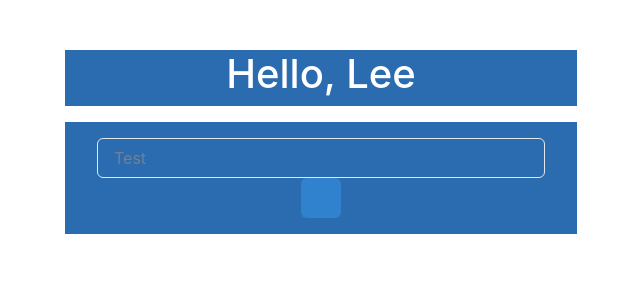
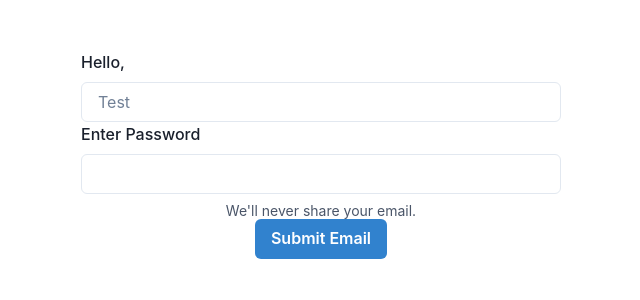
Before and after one commit to CharleeBrown/reactdoctrack, a React (Create React App) app: page / in a window 1280 px wide. Shown: the top 300 px of the page, without its empty margins (319-959 px from the left). Built offline with nearby package versions, Linux system fonts and the light colour scheme.

Commit message:
added useState correctly

```diff
--- a/src/App.js
+++ b/src/App.js
@@ -31,7 +31,7 @@ function App() {
           Learn React
         </a>
       </header> */}
-    <Logins name="Lee"></Logins>
+    <Logins ></Logins>
     </div>
 
   </ChakraProvider>
--- a/src/components/Logins/Logins.js
+++ b/src/components/Logins/Logins.js
@@ -1,28 +1,31 @@
-import React from 'react';
+import React, {useState} from 'react';
 import PropTypes from 'prop-types';
 import styles from './Logins.module.css';
-import { Input, Button, Box,Container, Center, Image, Flex, Badge, Text, Spacer, VStack} from '@chakra-ui/react';
+import {   FormControl,
+  FormLabel,
+  FormErrorMessage,
+  FormHelperText,  Input, Button, Box,Container, Center, Image, Flex, Badge, Text, Spacer, VStack} from '@chakra-ui/react';
+import { getValue } from '@testing-library/user-event/dist/utils';
 
-const Logins = (props) => (
+function Logins(props) {
+  let [count, setCount] = useState(0);
 
+  return(
   <div className={styles.Logins}>
-    <VStack>
-
-      <Container maxW='lg' bg='blue.600' color='white'>
-            <h1>Hello, {props.name}</h1>
-      </Container>
-
+            <FormControl>
+              <Container maxW='lg'>
+              <FormLabel htmlFor='namer'> Hello, {props.name}   </FormLabel>
+                <Input id='namer'placeholder='Test' onChange={e => setCount(e.target.value)} color='black'/>
+              <FormLabel htmlFor='passwrd'>Enter Password</FormLabel>
+                <Input type='password' onChange={e => setCount(e.target.value)}/>
+                <FormHelperText>We'll never share your email.</FormHelperText>
+                <Button onClick={() => alert(count)} colorScheme='blue'>Submit Email</Button>
+                </Container>
         <Spacer />
-        <Container maxW='lg' bg='blue.600' color='white' maxH='lg'>
-            <Box padding='4'>
-            <Input placeholder='Test' color='black'/>
-            <Button onClick={() => console.log("test")} colorScheme='blue'></Button>
-            </Box>
-
-        </Container>
-    </VStack>
+        </FormControl>
   </div>
 );
+  }
 
 
 export default Logins;
```
